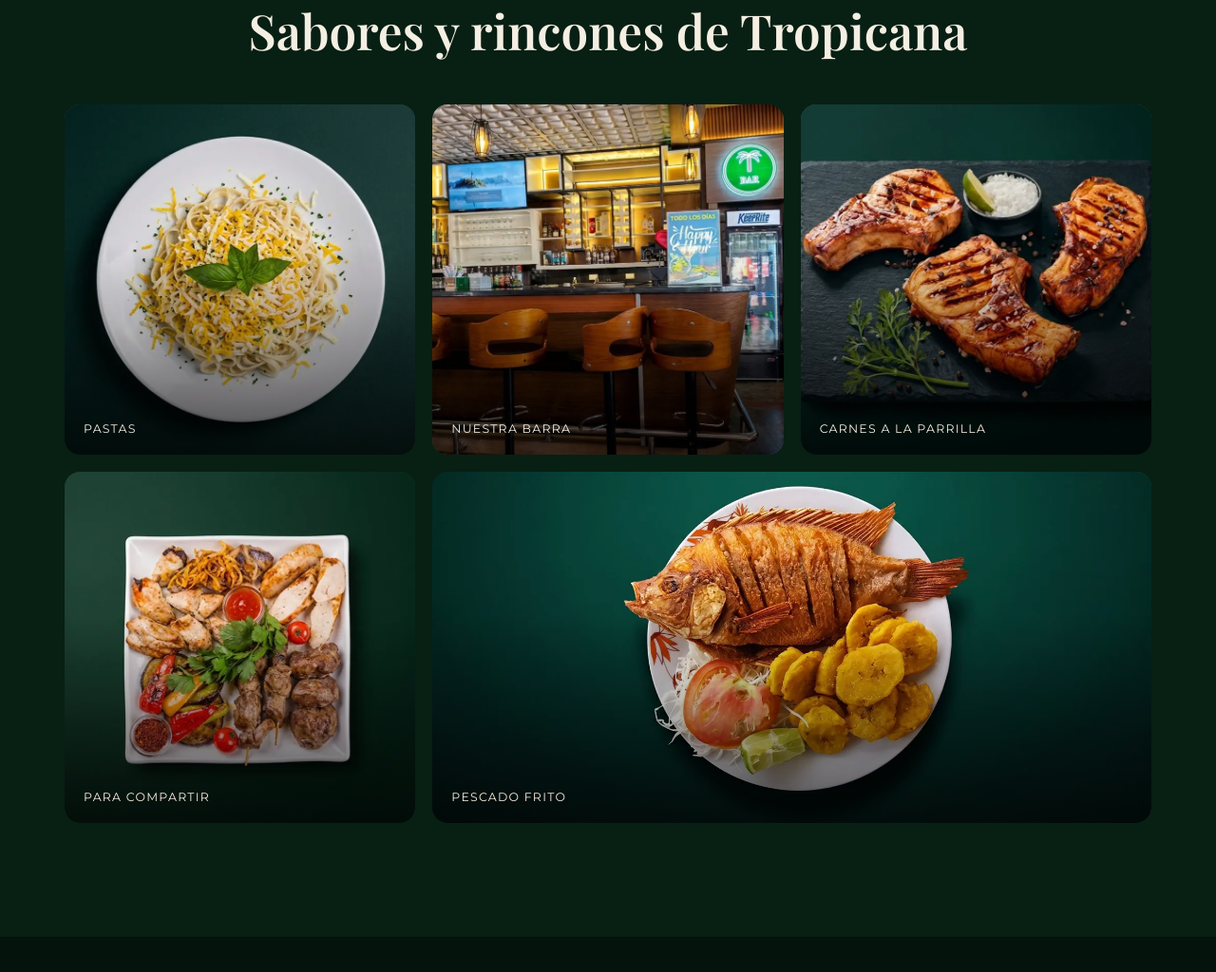
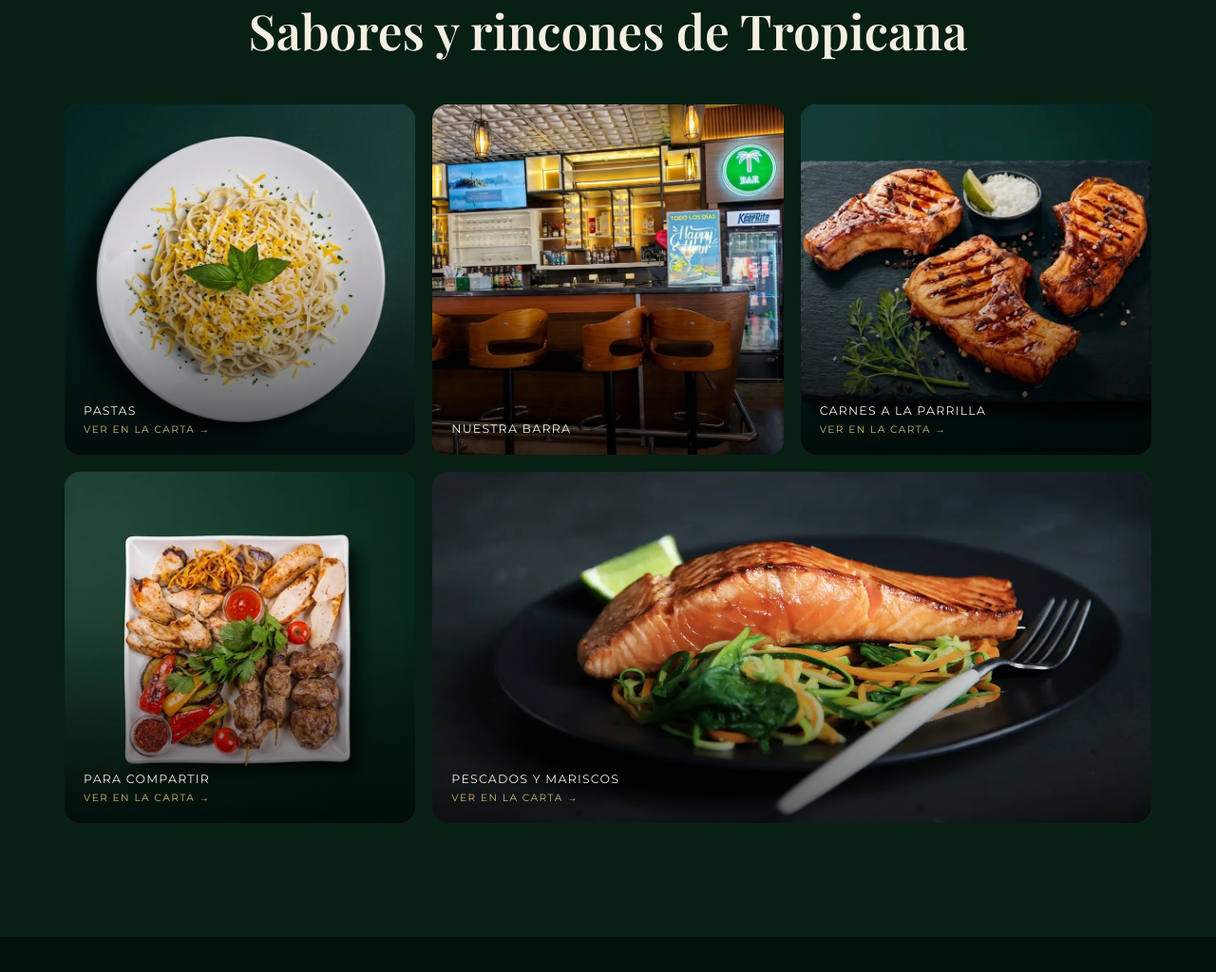
Before and after one commit to joelbenjamin423-prog/tropicana-restaurant-web, a plain HTML site: page index.html in a window 1280 px wide. Shown: the part 4694-5718 px from the top of the page at 95% size. Drawn offline with nearby package versions, Linux system fonts and the light colour scheme; a web font is replaced by a local one.

Commit message:
Galeria: foto de Pescados y mariscos de la carta y fotos que abren su categoria
Las fotos de la galeria con categoria llevan a la carta y la abren
(Ver en la carta). La barra no enlaza. En el panel, cada foto tiene un
selector de categoria.

Co-Authored-By: Claude Opus 5.5 <noreply@anthropic.com>

```diff
--- a/contenido.json
+++ b/contenido.json
@@ -757,7 +757,8 @@
       {
         "imagen": "assets/plato4.webp",
         "descripcion": "Pasta con queso rallado y albahaca",
-        "texto": "Pastas"
+        "texto": "Pastas",
+        "categoria": "pastas"
       },
       {
         "imagen": "assets/barra.webp",
@@ -767,17 +768,20 @@
       {
         "imagen": "assets/plato5.webp",
         "descripcion": "Chuletas a la parrilla sobre tabla de pizarra",
-        "texto": "Carnes a la parrilla"
+        "texto": "Carnes a la parrilla",
+        "categoria": "carnes"
       },
       {
         "imagen": "assets/plato6.webp",
         "descripcion": "Bandeja de carnes y vegetales a la parrilla para compartir",
-        "texto": "Para compartir"
+        "texto": "Para compartir",
+        "categoria": "compartir"
       },
       {
-        "imagen": "assets/plato2.webp",
-        "descripcion": "Pescado frito con tostones, tomate y limón",
-        "texto": "Pescado frito"
+        "imagen": "assets/galeria/pescados.webp",
+        "descripcion": "Filete de salmón a la plancha con vegetales y limón",
+        "texto": "Pescados y mariscos",
+        "categoria": "pescados"
       }
     ]
   },
--- a/index.html
+++ b/index.html
@@ -571,6 +571,10 @@
   }
   .g-item img{position:absolute;inset:0;width:100%;height:100%;object-fit:cover;transition:transform .8s cubic-bezier(.16,.8,.3,1);}
   .g-item:hover img{transform:scale(1.06);}
+  .g-link{position:absolute;inset:0;z-index:3;border-radius:inherit;}
+  .g-link:focus-visible{outline:2px solid var(--gold-light);outline-offset:3px;}
+  .g-cta{display:block;margin-top:6px;font-size:.66rem;letter-spacing:.14em;color:var(--gold-light);opacity:.85;transition:transform .3s ease, opacity .3s ease;}
+  .g-item.is-link:hover .g-cta{opacity:1;transform:translateX(4px);}
   /* si la última fila quedaría con un hueco, la última foto ocupa el espacio */
   .g-item:last-child:nth-child(3n+2){grid-column:span 2;aspect-ratio:auto;}
   .g-item figcaption{position:relative;z-index:2;font-size:.78rem;letter-spacing:.1em;text-transform:uppercase;color:var(--cream);}
@@ -821,11 +825,11 @@
       <h2 class="section-title">Sabores y rincones de Tropicana</h2>
     </div>
     <div class="gallery-grid">
-      <figure class="g-item g1 reveal-scale"><img src="assets/plato4.webp" alt="Pasta con queso rallado y albahaca" width="1400" height="781" loading="lazy" decoding="async"><figcaption>Pastas</figcaption></figure>
+      <figure class="g-item g1 reveal-scale is-link"><img src="assets/plato4.webp" alt="Pasta con queso rallado y albahaca" width="1400" height="781" loading="lazy" decoding="async"><figcaption>Pastas<span class="g-cta" aria-hidden="true">Ver en la carta →</span></figcaption><a class="g-link" href="#cat-pastas" data-cat="pastas" aria-label="Ver Pastas en la carta"></a></figure>
       <figure class="g-item g2 reveal-scale"><img src="assets/barra.webp" alt="Barra de Tropicana Restaurant con taburetes de madera" width="1400" height="781" loading="lazy" decoding="async"><figcaption>Nuestra barra</figcaption></figure>
-      <figure class="g-item g3 reveal-scale"><img src="assets/plato5.webp" alt="Chuletas a la parrilla sobre tabla de pizarra" width="1400" height="781" loading="lazy" decoding="async"><figcaption>Carnes a la parrilla</figcaption></figure>
-      <figure class="g-item g4 reveal-scale"><img src="assets/plato6.webp" alt="Bandeja de carnes y vegetales a la parrilla para compartir" width="1400" height="781" loading="lazy" decoding="async"><figcaption>Para compartir</figcaption></figure>
-      <figure class="g-item g5 reveal-scale"><img src="assets/plato2.webp" alt="Pescado frito con tostones, tomate y limón" width="1400" height="781" loading="lazy" decoding="async"><figcaption>Pescado frito</figcaption></figure>
+      <figure class="g-item g3 reveal-scale is-link"><img src="assets/plato5.webp" alt="Chuletas a la parrilla sobre tabla de pizarra" width="1400" height="781" loading="lazy" decoding="async"><figcaption>Carnes a la parrilla<span class="g-cta" aria-hidden="true">Ver en la carta →</span></figcaption><a class="g-link" href="#cat-carnes" data-cat="carnes" aria-label="Ver Carnes a la parrilla en la carta"></a></figure>
+      <figure class="g-item g4 reveal-scale is-link"><img src="assets/plato6.webp" alt="Bandeja de carnes y vegetales a la parrilla para compartir" width="1400" height="781" loading="lazy" decoding="async"><figcaption>Para compartir<span class="g-cta" aria-hidden="true">Ver en la carta →</span></figcaption><a class="g-link" href="#cat-compartir" data-cat="compartir" aria-label="Ver Para compartir en la carta"></a></figure>
+      <figure class="g-item g5 reveal-scale is-link"><img src="assets/galeria/pescados.webp" alt="Filete de salmón a la plancha con vegetales y limón" width="1400" height="781" loading="lazy" decoding="async"><figcaption>Pescados y mariscos<span class="g-cta" aria-hidden="true">Ver en la carta →</span></figcaption><a class="g-link" href="#cat-pescados" data-cat="pescados" aria-label="Ver Pescados y mariscos en la carta"></a></figure>
     </div>
   </div>
 </section>
@@ -1104,9 +1108,14 @@ function aplicarContenido(c) {
     head.querySelector('.section-title').textContent = g.titulo || '';
     const fotos = (g.fotos || []).filter(f => f && f.imagen);
     $('#galeria').hidden = !fotos.length;
-    $('.gallery-grid').innerHTML = fotos.map((f, i) =>
-      '<figure class="g-item g' + (i % 6 + 1) + ' reveal-scale"><img src="' + esc(f.imagen) + '" alt="' + esc(f.descripcion || f.texto) + '" width="1400" height="781" loading="lazy" decoding="async">' +
-      (f.texto ? '<figcaption>' + esc(f.texto) + '</figcaption>' : '') + '</figure>').join('');
+    $('.gallery-grid').innerHTML = fotos.map((f, i) => {
+      // si la foto lleva a una categoría de la carta, toda la foto es un enlace que la abre
+      const cat = String(f.categoria || '').replace(/[^\w-]/g, '');
+      const link = cat && document.getElementById('cat-' + cat);
+      return '<figure class="g-item g' + (i % 6 + 1) + ' reveal-scale' + (link ? ' is-link' : '') + '"><img src="' + esc(f.imagen) + '" alt="' + esc(f.descripcion || f.texto) + '" width="1400" height="781" loading="lazy" decoding="async">' +
+        (f.texto || link ? '<figcaption>' + esc(f.texto) + (link ? '<span class="g-cta" aria-hidden="true">Ver en la carta →</span>' : '') + '</figcaption>' : '') +
+        (link ? '<a class="g-link" href="#cat-' + cat + '" data-cat="' + cat + '" aria-label="Ver ' + esc(f.texto || 'esta categoría') + ' en la carta"></a>' : '') + '</figure>';
+    }).join('');
   });
 
   /* --- contacto --- */
@@ -1320,6 +1329,15 @@ function iniciarWeb() {
       }
     });
   });
+
+  // fotos de la galería que llevan a una categoría: la abren y bajan hasta ella
+  document.querySelectorAll('.g-link').forEach(a => a.addEventListener('click', e => {
+    const banner = document.getElementById('cat-' + a.dataset.cat);
+    if (!banner) return;
+    e.preventDefault();
+    if (banner.getAttribute('aria-expanded') !== 'true') banner.click();
+    else window.scrollTo({ top: banner.getBoundingClientRect().top + window.scrollY - (nav.offsetHeight + 16), behavior: reduceMotion ? 'auto' : 'smooth' });
+  }));
 
   /* ===== Pedido / carrito =====
      Cada línea del pedido es un plato con su guarnición, sus adicionales y su comentario.
```
Also changed, not shown: admin.html (+12 -1 lines), web-tropicana-restaurant.html (+25 -7 lines), assets/galeria/pescados.webp (added), 1 other file.
